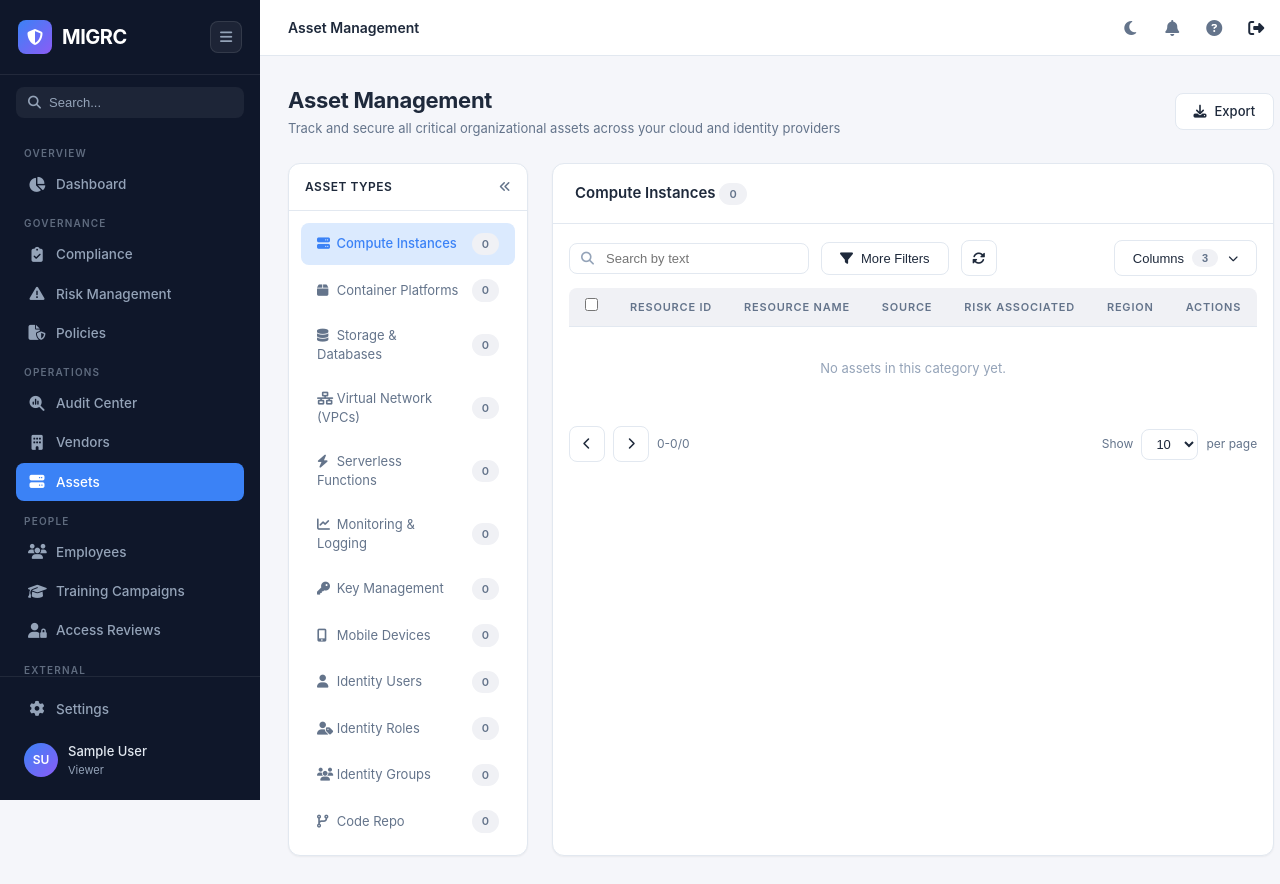
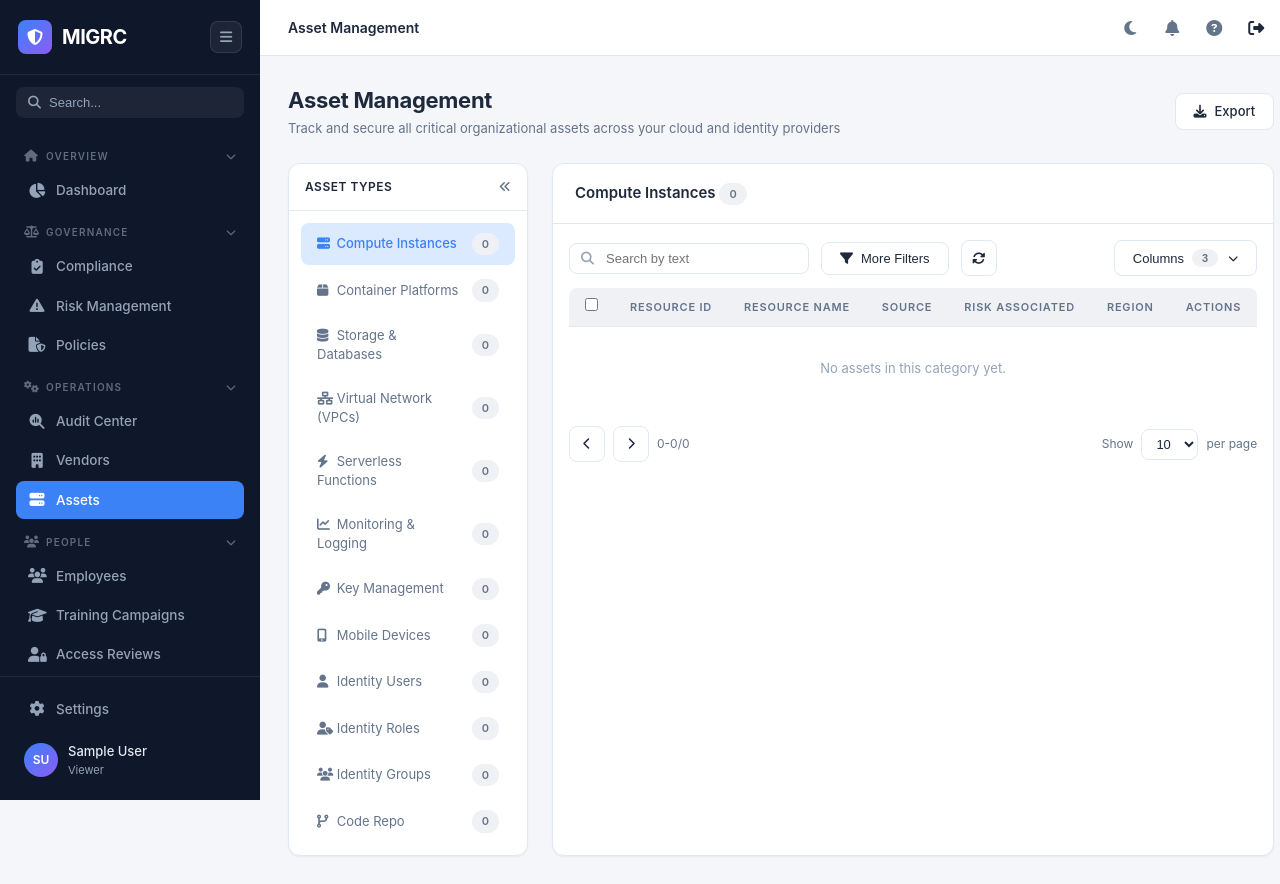
Before and after one commit to Harsha2626/MIGRC, a Flask app: page /assets in a window 1280 px wide. Run offline with Flask 3, Linux system fonts and the light colour scheme; the visitor is signed in with stand-in values (Sample User, id 1); data that the repository does not hold is empty.

Commit message:
Policies

```diff
--- a/static/css/style.css
+++ b/static/css/style.css
@@ -97,11 +97,12 @@ a:hover { text-decoration: underline; }
 
 .sidebar.collapsed { width: 68px; }
 .sidebar.collapsed .logo-text,
-.sidebar.collapsed .nav-section-title,
+.sidebar.collapsed .nav-section-header,
 .sidebar.collapsed .nav-item span,
 .sidebar.collapsed .user-info,
 .sidebar.collapsed .search-box input,
 .sidebar.collapsed .sidebar-search { display: none; }
+.sidebar.collapsed .nav-section-items { max-height: none !important; }
 .sidebar.collapsed .nav-item { justify-content: center; padding: 12px; }
 .sidebar.collapsed .nav-item i { margin-right: 0; font-size: 18px; }
 .sidebar.collapsed .user-profile { justify-content: center; }
@@ -201,16 +202,51 @@ a:hover { text-decoration: underline; }
 
 .nav-section { padding: 8px 16px 4px; }
 
+.nav-section-header {
+    display: flex;
+    align-items: center;
+    gap: 8px;
+    width: 100%;
+    background: none;
+    border: none;
+    padding: 4px 8px;
+    margin-bottom: 4px;
+    cursor: pointer;
+    font-family: inherit;
+}
+
+.nav-section-header .nav-section-icon {
+    width: 14px;
+    text-align: center;
+    font-size: 12px;
+    color: rgba(148,163,184,0.6);
+}
+
 .nav-section-title {
     font-size: 10px;
     font-weight: 600;
     text-transform: uppercase;
     letter-spacing: 1.2px;
     color: rgba(148,163,184,0.6);
-    padding: 0 8px;
-    margin-bottom: 4px;
-    display: block;
+    flex: 1;
+    text-align: left;
 }
+
+.nav-section-chevron {
+    font-size: 10px;
+    color: rgba(148,163,184,0.6);
+    transition: transform 0.2s ease;
+}
+
+.nav-section.collapsed .nav-section-chevron { transform: rotate(-90deg); }
+
+.nav-section-items {
+    overflow: hidden;
+    max-height: 500px;
+    transition: max-height 0.25s ease;
+}
+
+.nav-section.collapsed .nav-section-items { max-height: 0; }
 
 .nav-item {
     display: flex;
--- a/static/js/app.js
+++ b/static/js/app.js
@@ -4,6 +4,7 @@
 
 document.addEventListener('DOMContentLoaded', function() {
     initSidebar();
+    initNavSections();
     initTheme();
     initSearch();
 });
@@ -66,6 +67,17 @@ function initSidebar() {
         const icon = sidebarToggle.querySelector('i');
         if (icon) icon.className = 'fas fa-chevron-right';
     }
+}
+
+// ============================================================
+// NAV SECTIONS (collapsible)
+// ============================================================
+function initNavSections() {
+    document.querySelectorAll('.nav-section-header').forEach(function(header) {
+        header.addEventListener('click', function() {
+            header.closest('.nav-section').classList.toggle('collapsed');
+        });
+    });
 }
 
 // ============================================================
--- a/templates/base.html
+++ b/templates/base.html
@@ -31,15 +31,26 @@
         <nav class="sidebar-nav">
             {% if current_user.is_authenticated %}
             <div class="nav-section">
+                <button type="button" class="nav-section-header">
+                    <i class="fas fa-house nav-section-icon"></i>
                     <span class="nav-section-title">Overview</span>
+                    <i class="fas fa-chevron-down nav-section-chevron"></i>
+                </button>
+                <div class="nav-section-items">
                     <a href="/" class="nav-item {% if page == 'dashboard' %}active{% endif %}">
                         <i class="fas fa-chart-pie"></i>
                         <span>Dashboard</span>
                     </a>
                 </div>
+            </div>
 
             <div class="nav-section">
+                <button type="button" class="nav-section-header">
+                    <i class="fas fa-scale-balanced nav-section-icon"></i>
                     <span class="nav-section-title">Governance</span>
+                    <i class="fas fa-chevron-down nav-section-chevron"></i>
+                </button>
+                <div class="nav-section-items">
                     <a href="/compliance" class="nav-item {% if page == 'compliance' %}active{% endif %}">
                         <i class="fas fa-clipboard-check"></i>
                         <span>Compliance</span>
@@ -53,9 +64,15 @@
                         <span>Policies</span>
                     </a>
                 </div>
+            </div>
 
             <div class="nav-section">
+                <button type="button" class="nav-section-header">
+                    <i class="fas fa-gears nav-section-icon"></i>
                     <span class="nav-section-title">Operations</span>
+                    <i class="fas fa-chevron-down nav-section-chevron"></i>
+                </button>
+                <div class="nav-section-items">
                     <a href="/audits" class="nav-item {% if page == 'audits' %}active{% endif %}">
                         <i class="fas fa-magnifying-glass-chart"></i>
                         <span>Audit Center</span>
@@ -69,9 +86,15 @@
                         <span>Assets</span>
                     </a>
                 </div>
+            </div>
 
             <div class="nav-section">
+                <button type="button" class="nav-section-header">
+                    <i class="fas fa-users nav-section-icon"></i>
                     <span class="nav-section-title">People</span>
+                    <i class="fas fa-chevron-down nav-section-chevron"></i>
+                </button>
+                <div class="nav-section-items">
                     <a href="/people/employees" class="nav-item {% if page == 'employees' %}active{% endif %}">
                         <i class="fas fa-users"></i>
                         <span>Employees</span>
@@ -85,10 +108,16 @@
                         <span>Access Reviews</span>
                     </a>
                 </div>
+            </div>
             {% endif %}
 
             <div class="nav-section">
+                <button type="button" class="nav-section-header">
+                    <i class="fas fa-globe nav-section-icon"></i>
                     <span class="nav-section-title">External</span>
+                    <i class="fas fa-chevron-down nav-section-chevron"></i>
+                </button>
+                <div class="nav-section-items">
                     <a href="/trust-center" class="nav-item {% if page == 'trust_center' %}active{% endif %}">
                         <i class="fas fa-certificate"></i>
                         <span>Trust Center</span>
@@ -99,6 +128,7 @@
                         <span>Reports</span>
                     </a>
                     {% endif %}
+                </div>
             </div>
         </nav>
 
```
Lines whose indentation alone changed are shown as unchanged.
